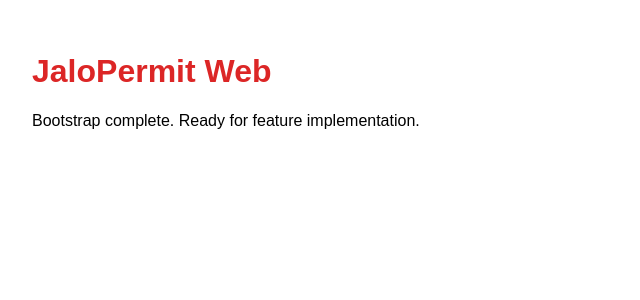
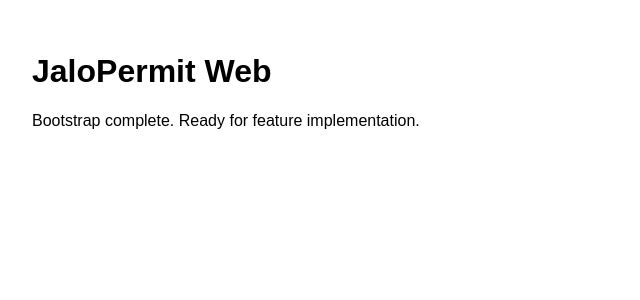
Before and after one commit to JaloPermit/jalopermit-web, a Next.js app: page / in a window 1280 px wide. Shown: the top 300 px of the page, without its empty margins (0-640 px from the left). Built offline with nearby package versions, Linux system fonts and the light colour scheme.

Commit message:
Revert "style: change heading to red for live visual check"
This reverts commit 7fb156f4133f288b50db9d67c4576f4dcd25b76d.

```diff
--- a/src/app/page.tsx
+++ b/src/app/page.tsx
@@ -1,7 +1,7 @@
 export default function Home() {
   return (
     <main style={{padding:24,fontFamily:'sans-serif'}}>
-      <h1 style={{color:'#dc2626'}}>JaloPermit Web</h1>
+      <h1>JaloPermit Web</h1>
       <p>Bootstrap complete. Ready for feature implementation.</p>
     </main>
   );
```
